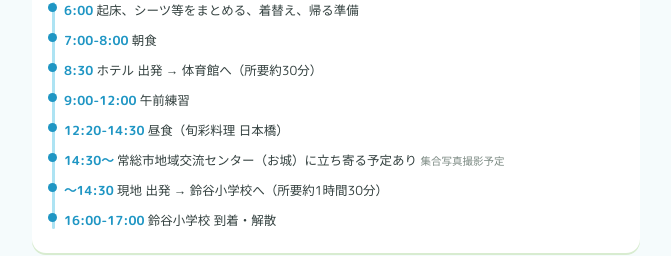
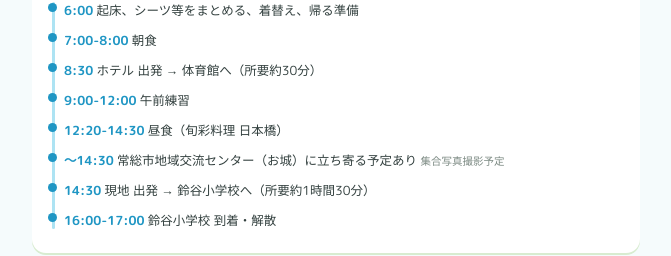
Before and after one commit to fukata-bit/2026gassyuku, a plain HTML site: page index.html in a window 1280 px wide. Shown: the part 1637-1893 px from the top of the page, without its empty margins (304-975 px from the left). Drawn offline with Linux system fonts and the light colour scheme; a web font is replaced by a local one.

Commit message:
Update index.html

```diff
--- a/index.html
+++ b/index.html
@@ -214,8 +214,8 @@
       <div class="t-item"><span class="t-time">8:30</span> ホテル 出発 → 体育館へ（所要約30分）</div>
       <div class="t-item"><span class="t-time">9:00-12:00</span> 午前練習</div>
       <div class="t-item"><span class="t-time">12:20-14:30</span> 昼食（旬彩料理 日本橋）</div>
-      <div class="t-item"><span class="t-time">14:30〜</span> 常総市地域交流センター（お城）に立ち寄る予定あり <span class="t-note">集合写真撮影予定</span></div>
-      <div class="t-item"><span class="t-time">〜14:30</span> 現地 出発 → 鈴谷小学校へ（所要約1時間30分）</div>
+      <div class="t-item"><span class="t-time">〜14:30</span> 常総市地域交流センター（お城）に立ち寄る予定あり <span class="t-note">集合写真撮影予定</span></div>
+      <div class="t-item"><span class="t-time">14:30</span> 現地 出発 → 鈴谷小学校へ（所要約1時間30分）</div>
       <div class="t-item"><span class="t-time">16:00-17:00</span> 鈴谷小学校 到着・解散</div>
     </div>
   </div>
```
